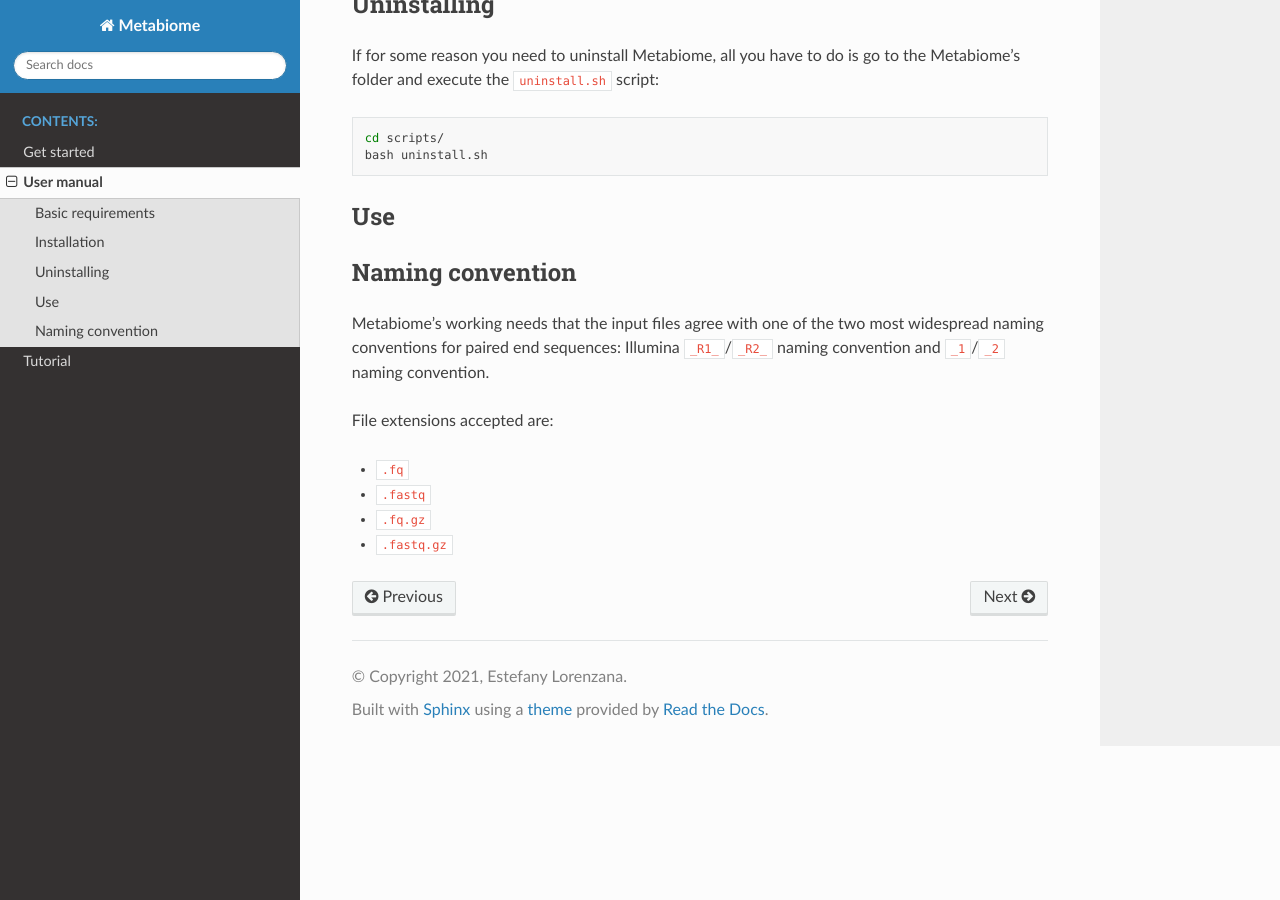
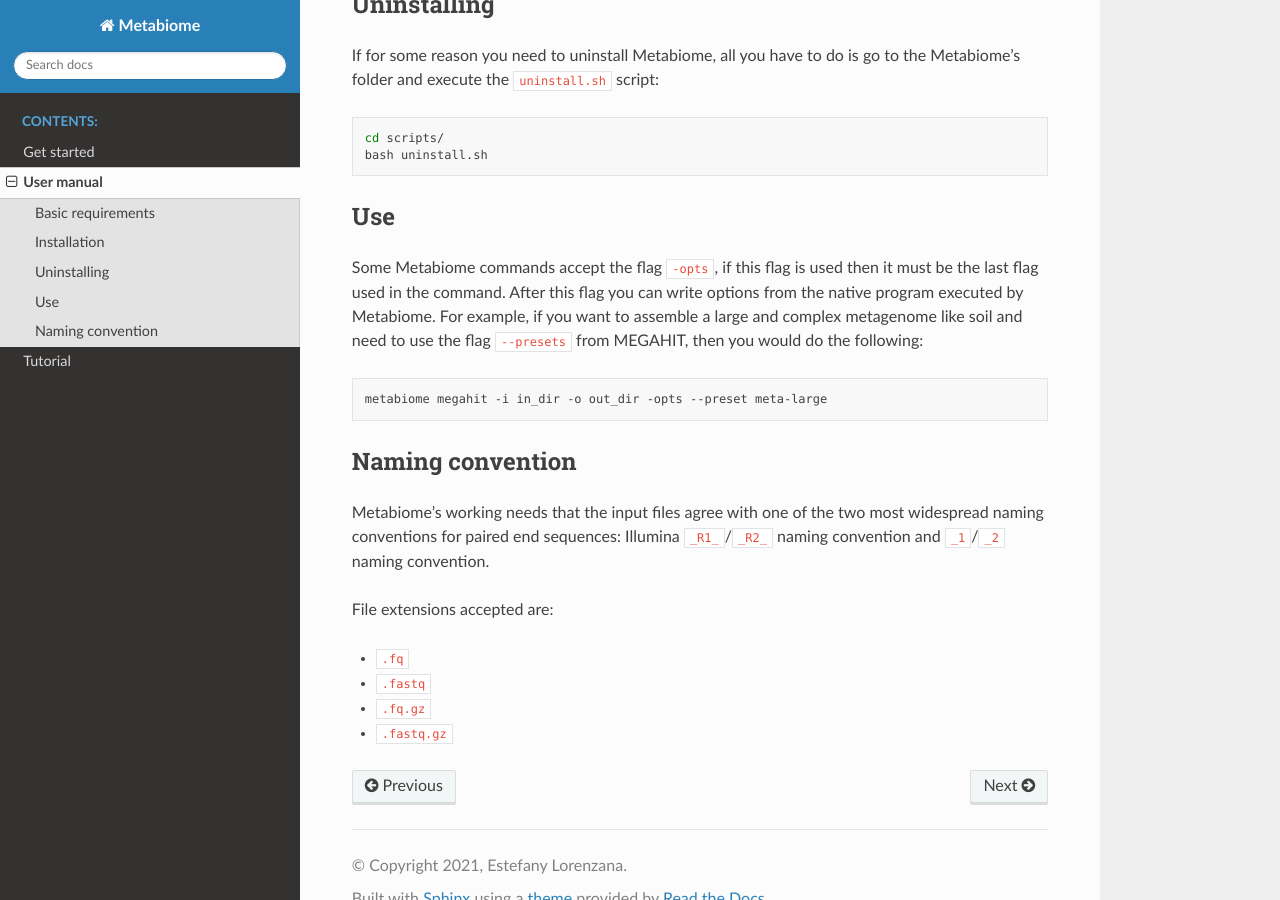
Before and after one commit to Nesper94/Metabiome, a Sphinx documentation site: the page built from documentation/source/user-manual.rst, in a window 1280 px wide and 900 px high, scrolled down 1252 px. Built offline with Sphinx 7.4.7 and the Read the Docs theme 2.0.0, drawn with Linux system fonts in a browser that asks for light colours.

Commit message:
Add section explaining the -opts flag

```diff
--- a/documentation/source/user-manual.rst
+++ b/documentation/source/user-manual.rst
@@ -59,6 +59,16 @@ the Metabiome's folder and execute the :file:`uninstall.sh` script:
 Use
 ---
 
+Some Metabiome commands accept the flag ``-opts``, if this flag is used
+then it must be the last flag used in the command. After this flag you can
+write options from the native program executed by Metabiome. For example, if
+you want to assemble a large and complex metagenome like soil and need to use
+the flag ``--presets`` from MEGAHIT, then you would do the following:
+
+.. code-block:: bash
+
+    metabiome megahit -i in_dir -o out_dir -opts --preset meta-large
+
 Naming convention
 -----------------
 
```
